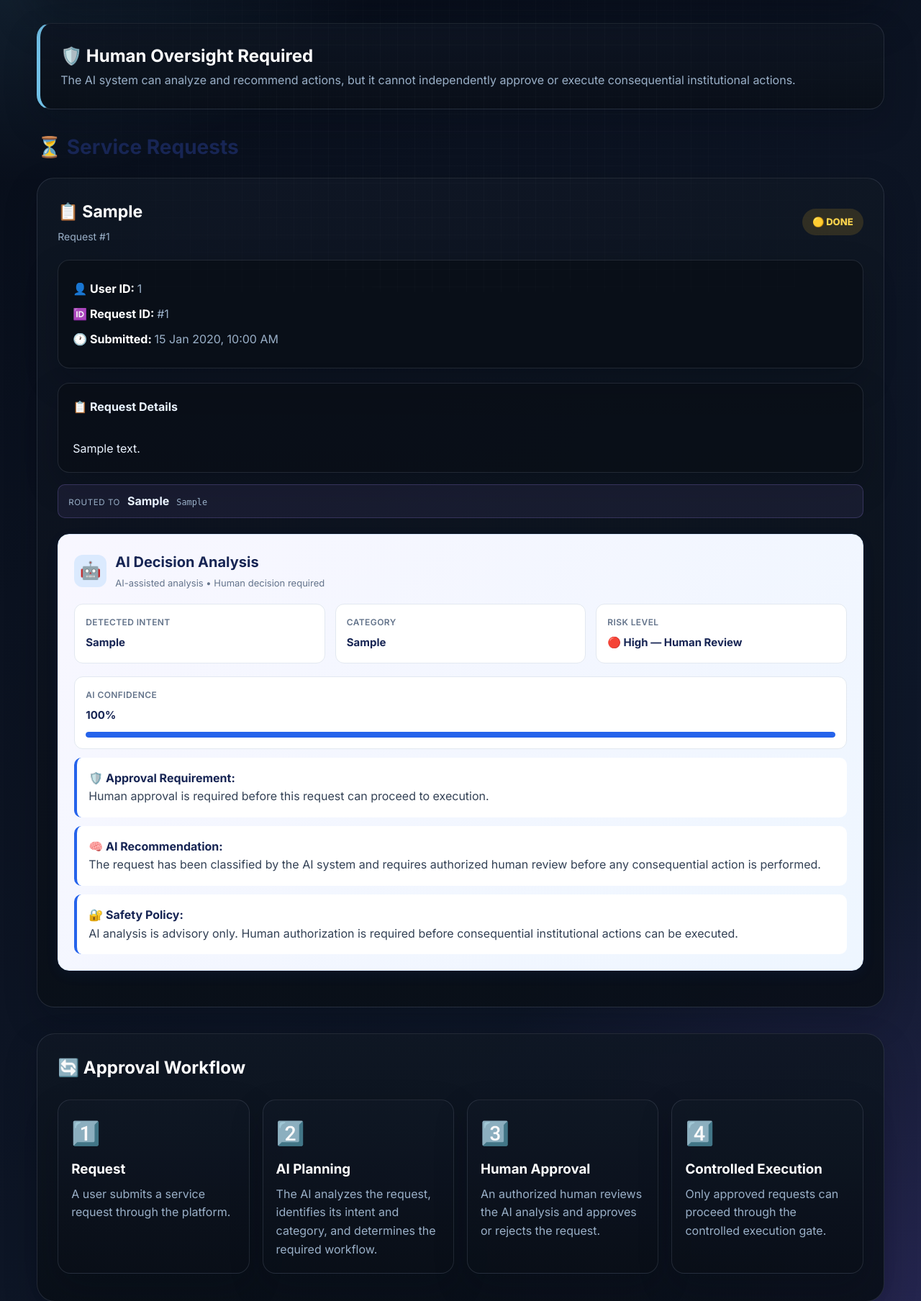
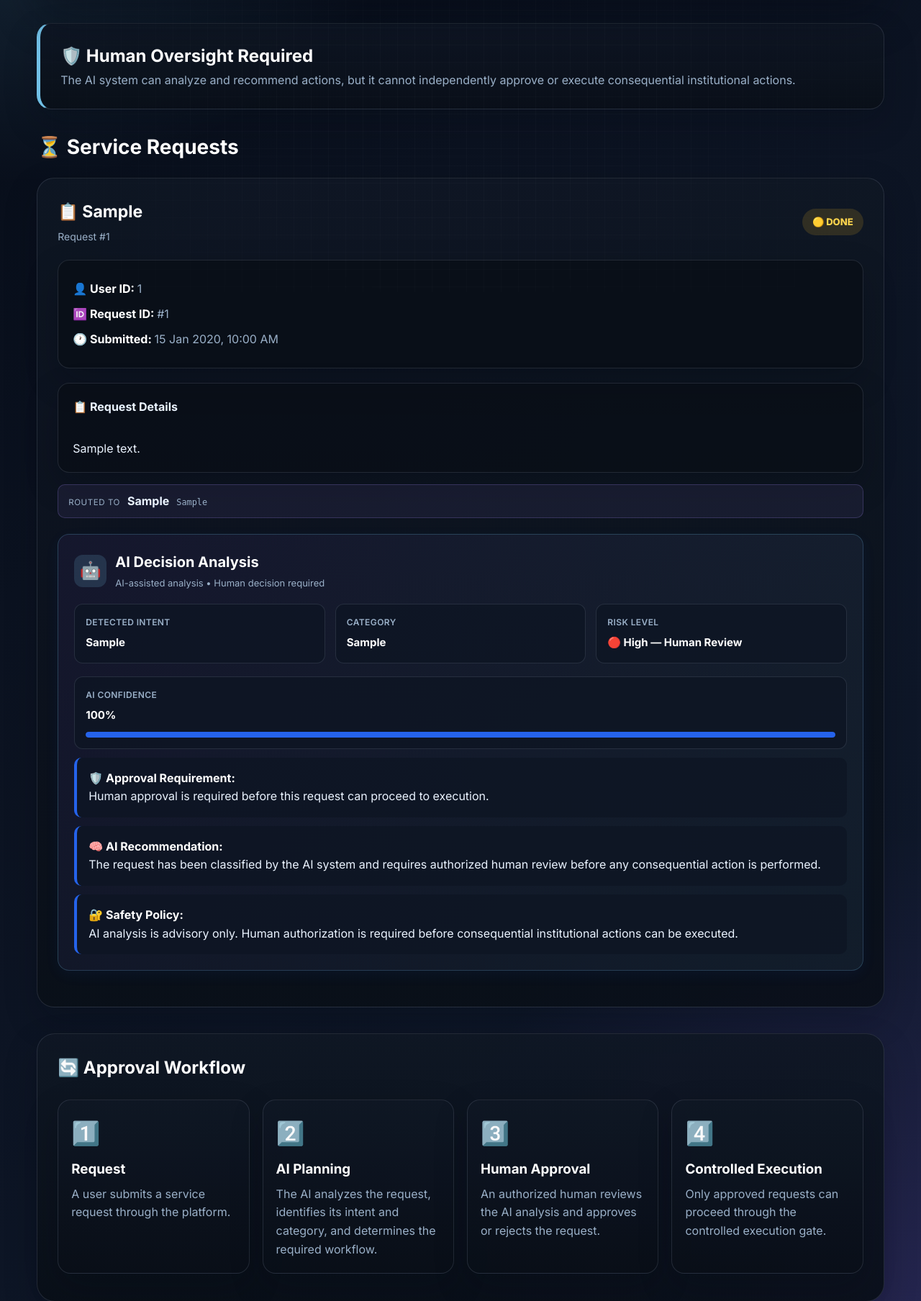
Before and after one commit to ZESCHO/Hackathon-project-2026, a Flask app: page /approval in a window 1280 px wide. Shown: the part 394-2202 px from the top of the page at 72% size. Run offline with Flask 3, Linux system fonts and the light colour scheme; the visitor is signed in with stand-in values (Sample User, id 1); tables that the repository leaves empty hold one stand-in row (values such as "Sample post").

Commit message:
Put the pages on the dark theme they were meant to have
The page level style blocks were written against a light palette and
style.css only overrode part of it, so panels the global sheet did not
reach stayed white. The AI Decision Analysis panel on the Approval
Center was the most visible: a white card with near black text in the
middle of a dark page.

97 hardcoded colours across five templates now use the theme tokens.
Surfaces become var(--panel) or a faint tint, borders var(--line),
headings var(--text-strong), body copy var(--text) and var(--muted).

Status pills keep their meaning rather than their exact colour: amber
for pending, green for approved, red for rejected, blue for executed,
inverted for a dark surface so a light background with dark text
becomes a translucent tint with light text. The same applies to the
callout panels for approval requirement, recommendation and safety
policy.

A side effect worth having: because these are tokens rather than fixed
colours, the pages now follow html[data-theme="light"] as well. They
were previously light-only in markup and dark-only in the global
sheet, which is why they disagreed.

Colours left as literals are light text sitting on a coloured
background, where a token would be wrong.

Co-Authored-By: Claude Opus 5 <noreply@anthropic.com>

```diff
--- a/Src/templates/approval.html
+++ b/Src/templates/approval.html
@@ -93,7 +93,7 @@
 
             font-size: 28px;
 
-            color: #172554;
+            color: var(--text-strong);
 
             margin-bottom: 20px;
         }
@@ -277,11 +277,11 @@
             background:
                 linear-gradient(
                     135deg,
-                    #f8f7ff,
-                    #eef6ff
+                    rgba(139, 92, 246, 0.07),
+                    rgba(125, 211, 252, 0.07)
                 );
 
-            border: 1px solid #dbeafe;
+            border: 1px solid rgba(125, 211, 252, 0.2);
 
             border-radius: 16px;
 
@@ -318,7 +318,7 @@
 
             border-radius: 12px;
 
-            background: #dbeafe;
+            background: rgba(125, 211, 252, 0.15);
 
             font-size: 24px;
         }
@@ -328,7 +328,7 @@
 
             margin: 0;
 
-            color: #172554;
+            color: var(--text-strong);
 
             font-size: 20px;
         }
@@ -338,7 +338,7 @@
 
             margin: 3px 0 0;
 
-            color: #64748b;
+            color: var(--muted);
 
             font-size: 13px;
         }
@@ -363,9 +363,9 @@
 
         .ai-analysis-box {
 
-            background: white;
-
-            border: 1px solid #e2e8f0;
+            background: var(--panel);
+
+            border: 1px solid var(--line);
 
             border-radius: 12px;
 
@@ -379,7 +379,7 @@
 
             font-size: 12px;
 
-            color: #64748b;
+            color: var(--muted);
 
             margin-bottom: 6px;
 
@@ -393,7 +393,7 @@
 
         .ai-analysis-box strong {
 
-            color: #172554;
+            color: var(--text-strong);
 
             font-size: 15px;
         }
@@ -409,7 +409,7 @@
 
             height: 8px;
 
-            background: #e2e8f0;
+            background: rgba(148, 163, 184, 0.18);
 
             border-radius: 20px;
 
@@ -435,7 +435,7 @@
 
         .ai-recommendation {
 
-            background: white;
+            background: var(--panel);
 
             border-left: 4px solid #2563eb;
 
@@ -443,7 +443,7 @@
 
             padding: 16px;
 
-            color: #334155;
+            color: var(--text);
 
             line-height: 1.6;
 
@@ -453,7 +453,7 @@
 
         .ai-recommendation strong {
 
-            color: #172554;
+            color: var(--text-strong);
         }
 
 
```
Also changed, not shown: other parts of Src/templates/approval.html (+46 -46 lines), Src/templates/dashboard.html (+25 -25 lines), Src/templates/execution.html (+11 -11 lines), Src/templates/login.html (+9 -9 lines), Src/templates/register.html (+9 -9 lines).
